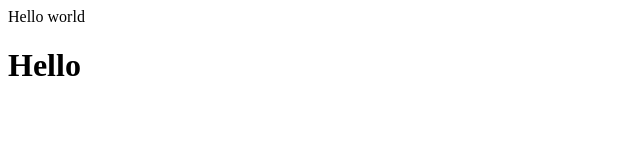
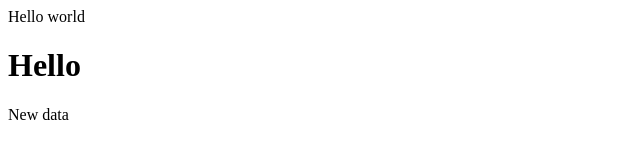
Before and after one commit to HarshilVora8160/project, a plain HTML site: page index.html in a window 1280 px wide. Shown: the full height of the page, 0-640 px from the left. Drawn offline with Linux system fonts and the light colour scheme.

Commit message:
add span tag

```diff
--- a/index.html
+++ b/index.html
@@ -1,2 +1,3 @@
 <p>Hello world</p>
 <h1>Hello</h1>
+<span>New data</span>
```
